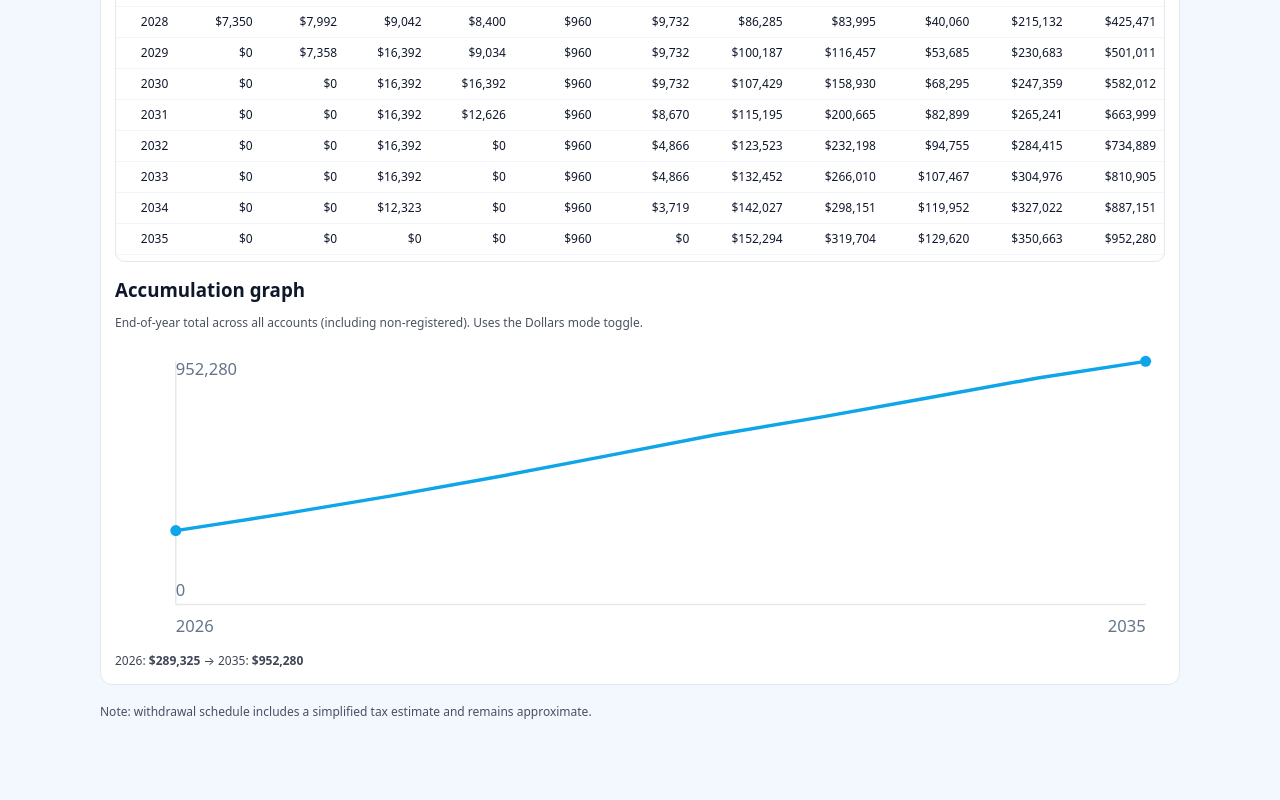
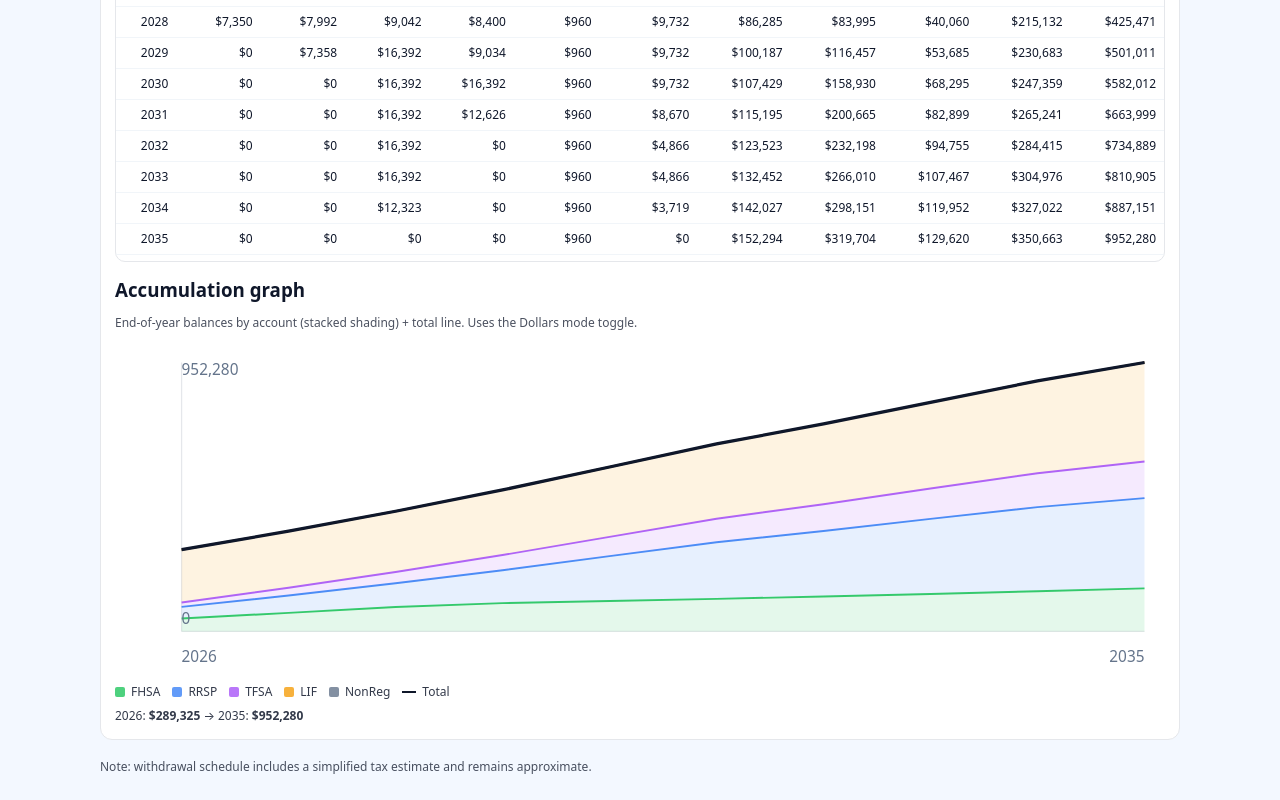
Before and after one commit to kawabunga8/RetirementResource, a React (Vite) app: page / in a window 1280 px wide. Shown: the part 1423-2223 px from the top of the page. Before the commit the page ends 2168 px from the top, so only its background shows below. Built offline with nearby package versions, Linux system fonts and the light colour scheme.

Commit message:
Multi-line stacked accumulation chart by account

```diff
--- a/src/App.tsx
+++ b/src/App.tsx
@@ -96,6 +96,7 @@ type AccumRow = {
   endRrspTotal: number;
   endTfsaTotal: number;
   endLira: number;
+  endNonReg: number;
   endTotal: number;
 };
 
@@ -286,7 +287,8 @@ function buildAccumulationSchedule(params: {
       const endFhsaTotal = fhsaS + fhsaSa;
       const endRrspTotal = rrspS + rrspSa;
       const endTfsaTotal = tfsaS + tfsaSa;
-      const endTotal = endFhsaTotal + endRrspTotal + endTfsaTotal + lira + nonReg;
+      const endNonReg = nonReg;
+      const endTotal = endFhsaTotal + endRrspTotal + endTfsaTotal + lira + endNonReg;
 
       rows.push({
         year,
@@ -300,6 +302,7 @@ function buildAccumulationSchedule(params: {
         endRrspTotal,
         endTfsaTotal,
         endLira: lira,
+        endNonReg,
         endTotal,
       });
     }
@@ -1491,51 +1494,118 @@ export default function App() {
 
           <h3 style={{ marginTop: 14 }}>Accumulation graph</h3>
           <div style={{ fontSize: 12, opacity: 0.75, marginTop: 6 }}>
-            End-of-year total across all accounts (including non-registered). Uses the Dollars mode toggle.
+            End-of-year balances by account (stacked shading) + total line. Uses the Dollars mode toggle.
           </div>
           {(() => {
             const rows = model.accumulationSchedule;
             if (!rows || rows.length === 0) return null;
 
-            const W = 760;
-            const H = 220;
-            const padL = 44;
-            const padR = 14;
-            const padT = 14;
-            const padB = 30;
+            const W = 820;
+            const H = 260;
+            const padL = 52;
+            const padR = 16;
+            const padT = 16;
+            const padB = 34;
 
             const xs = rows.map((r) => r.year);
-            const ys = rows.map((r) => adjustDollars(r.endTotal, r.year));
-
             const xMin = Math.min(...xs);
             const xMax = Math.max(...xs);
+
+            const get = (r: AccumRow) => {
+              const fhsa = adjustDollars(r.endFhsaTotal, r.year);
+              const rrsp = adjustDollars(r.endRrspTotal, r.year);
+              const tfsa = adjustDollars(r.endTfsaTotal, r.year);
+              const lif = adjustDollars(r.endLira, r.year);
+              const nonReg = adjustDollars(r.endNonReg, r.year);
+              const total = fhsa + rrsp + tfsa + lif + nonReg;
+              return { fhsa, rrsp, tfsa, lif, nonReg, total };
+            };
+
+            const ysTotal = rows.map((r) => get(r).total);
             const yMin = 0;
-            const yMax = Math.max(...ys, 1);
+            const yMax = Math.max(...ysTotal, 1);
 
             const xScale = (x: number) =>
               padL + ((x - xMin) / Math.max(1, xMax - xMin)) * (W - padL - padR);
             const yScale = (y: number) =>
               padT + (1 - (y - yMin) / Math.max(1, yMax - yMin)) * (H - padT - padB);
 
-            const path = rows
-              .map((r, i) => {
-                const x = xScale(r.year);
-                const y = yScale(adjustDollars(r.endTotal, r.year));
+            const series = [
+              { key: "fhsa", label: "FHSA", color: "#22c55e" },
+              { key: "rrsp", label: "RRSP", color: "#3b82f6" },
+              { key: "tfsa", label: "TFSA", color: "#a855f7" },
+              { key: "lif", label: "LIF", color: "#f59e0b" },
+              { key: "nonReg", label: "NonReg", color: "#64748b" },
+            ] as const;
+
+            // Build cumulative stacks
+            const stacks = rows.map((r) => {
+              const v = get(r);
+              const cum: Record<string, number> = {};
+              let acc = 0;
+              for (const s of series) {
+                acc += v[s.key];
+                cum[s.key] = acc;
+              }
+              return { year: r.year, v, cum };
+            });
+
+            const areaPath = (key: (typeof series)[number]["key"], prevKey?: (typeof series)[number]["key"]) => {
+              const top = stacks.map((p) => ({ x: xScale(p.year), y: yScale(p.cum[key]) }));
+              const base = stacks
+                .slice()
+                .reverse()
+                .map((p) => ({ x: xScale(p.year), y: yScale(prevKey ? p.cum[prevKey] : 0) }));
+              const pts = top.concat(base);
+              return pts
+                .map((pt, i) => `${i === 0 ? "M" : "L"} ${pt.x.toFixed(2)} ${pt.y.toFixed(2)}`)
+                .join(" ") + " Z";
+            };
+
+            const linePath = (key: (typeof series)[number]["key"]) =>
+              stacks
+                .map((p, i) => {
+                  const x = xScale(p.year);
+                  const y = yScale(p.cum[key]);
+                  return `${i === 0 ? "M" : "L"} ${x.toFixed(2)} ${y.toFixed(2)}`;
+                })
+                .join(" ");
+
+            const totalPath = stacks
+              .map((p, i) => {
+                const x = xScale(p.year);
+                const y = yScale(p.v.total);
                 return `${i === 0 ? "M" : "L"} ${x.toFixed(2)} ${y.toFixed(2)}`;
               })
               .join(" ");
 
-            const start = rows[0];
-            const end = rows[rows.length - 1];
+            const start = stacks[0];
+            const end = stacks[stacks.length - 1];
 
             return (
               <div style={{ marginTop: 10, overflowX: "auto" }}>
-                <svg viewBox={`0 0 ${W} ${H}`} style={{ width: "100%", minWidth: 520, display: "block" }}>
+                <svg viewBox={`0 0 ${W} ${H}`} style={{ width: "100%", minWidth: 560, display: "block" }}>
                   <line x1={padL} y1={H - padB} x2={W - padR} y2={H - padB} stroke="#e5e7eb" />
                   <line x1={padL} y1={padT} x2={padL} y2={H - padB} stroke="#e5e7eb" />
-                  <path d={path} fill="none" stroke="#0ea5e9" strokeWidth={2.5} />
-                  <circle cx={xScale(start.year)} cy={yScale(adjustDollars(start.endTotal, start.year))} r={4} fill="#0ea5e9" />
-                  <circle cx={xScale(end.year)} cy={yScale(adjustDollars(end.endTotal, end.year))} r={4} fill="#0ea5e9" />
+
+                  {/* stacked shaded areas */}
+                  {series.map((s, idx) => (
+                    <path
+                      key={s.key}
+                      d={areaPath(s.key, idx === 0 ? undefined : series[idx - 1].key)}
+                      fill={s.color}
+                      opacity={0.12}
+                      stroke="none"
+                    />
+                  ))}
+
+                  {/* boundary lines for each stack */}
+                  {series.map((s) => (
+                    <path key={`line-${s.key}`} d={linePath(s.key)} fill="none" stroke={s.color} strokeWidth={1.5} opacity={0.9} />
+                  ))}
+
+                  {/* total line */}
+                  <path d={totalPath} fill="none" stroke="#0f172a" strokeWidth={2.5} />
 
                   <text x={padL} y={H - 10} fontSize={12} fill="#64748b">{xMin}</text>
                   <text x={W - padR} y={H - 10} fontSize={12} fill="#64748b" textAnchor="end">{xMax}</text>
@@ -1543,8 +1613,21 @@ export default function App() {
                   <text x={padL} y={H - padB - 6} fontSize={12} fill="#64748b" textAnchor="start">{money(0)}</text>
                 </svg>
 
-                <div style={{ fontSize: 12, opacity: 0.8, marginTop: 6 }}>
-                  {start.year}: <strong>${moneyY(start.endTotal, start.year)}</strong> → {end.year}: <strong>${moneyY(end.endTotal, end.year)}</strong>
+                <div style={{ display: "flex", gap: 12, flexWrap: "wrap", fontSize: 12, marginTop: 8 }}>
+                  {series.map((s) => (
+                    <div key={`legend-${s.key}`} style={{ display: "flex", alignItems: "center", gap: 6 }}>
+                      <span style={{ width: 10, height: 10, background: s.color, display: "inline-block", borderRadius: 2, opacity: 0.8 }} />
+                      <span style={{ opacity: 0.85 }}>{s.label}</span>
+                    </div>
+                  ))}
+                  <div style={{ display: "flex", alignItems: "center", gap: 6 }}>
+                    <span style={{ width: 14, height: 2, background: "#0f172a", display: "inline-block" }} />
+                    <span style={{ opacity: 0.85 }}>Total</span>
+                  </div>
+                </div>
+
+                <div style={{ fontSize: 12, opacity: 0.85, marginTop: 6 }}>
+                  {start.year}: <strong>${moneyY(start.v.total, start.year)}</strong> → {end.year}: <strong>${moneyY(end.v.total, end.year)}</strong>
                 </div>
               </div>
             );
```
